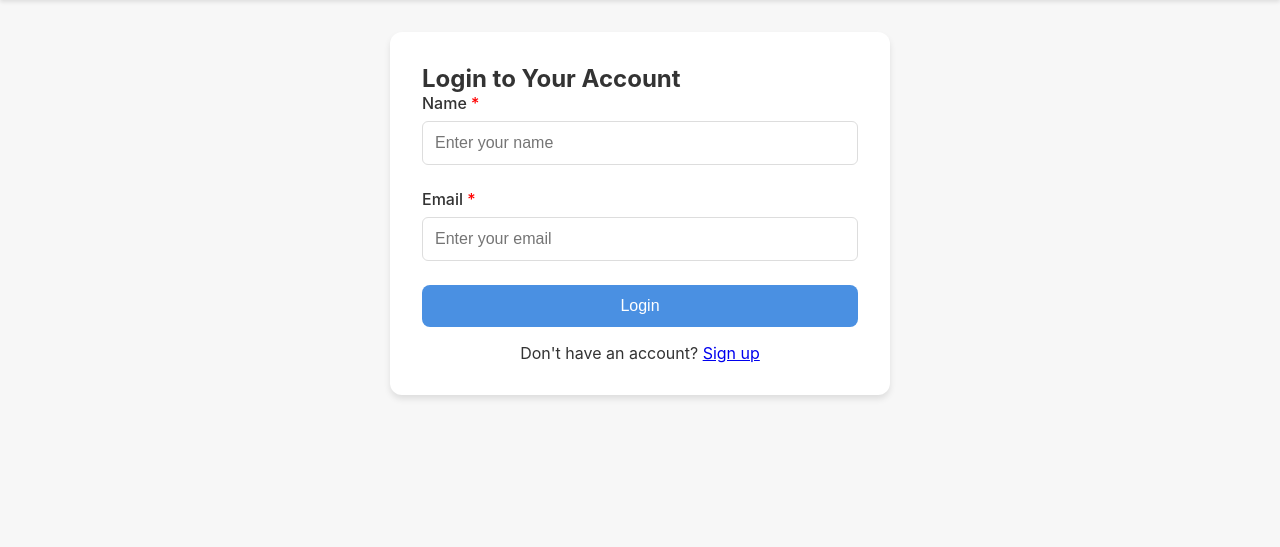
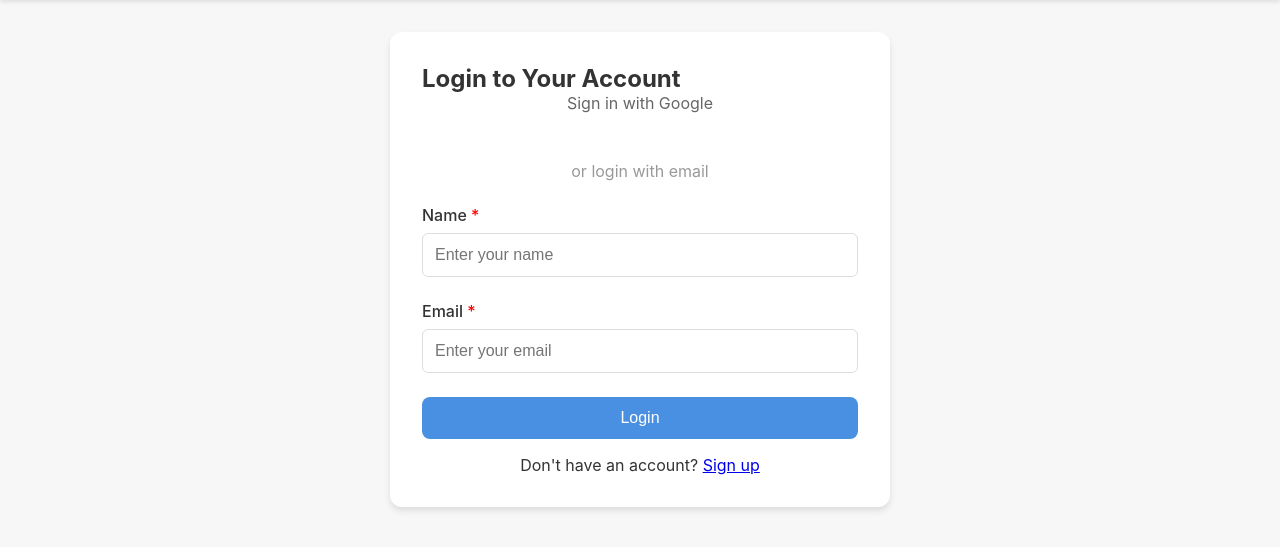
Before and after one commit to Tempest1ss1mo/PawPal, a Flask app: page / in a window 1280 px wide, after a click on "Login". Shown: the part 78-625 px from the top of the page. Run offline with Flask 3, Linux system fonts and the light colour scheme; some libraries are stand-ins or nearby versions.

Commit message:
Revert "fix: Remove Google OAuth buttons due to configuration issues"
This reverts commit b131884dcd2679d63726676734772de7591c18fe.

```diff
--- a/PawPal-Web/templates/index.html
+++ b/PawPal-Web/templates/index.html
@@ -5,6 +5,7 @@
     <meta name="viewport" content="width=device-width, initial-scale=1.0">
     <title>PawPal - Find Trusted Dog Walkers</title>
     <link rel="stylesheet" href="{{ url_for('static', filename='css/style.css') }}">
+    <script src="https://accounts.google.com/gsi/client" async defer></script>
 </head>
 <body>
     <!-- Navigation -->
@@ -96,6 +97,16 @@
             <div class="form-container">
                 <h2>Login to Your Account</h2>
 
+                <!-- Google OAuth2 Login -->
+                <div style="margin-bottom: 2rem; text-align: center;">
+                    <p style="margin-bottom: 1rem; color: #666;">Sign in with Google</p>
+                    <div id="googleSignInButton" style="display: flex; justify-content: center;"></div>
+                </div>
+
+                <div style="text-align: center; margin: 1.5rem 0; color: #999;">
+                    <span style="background: white; padding: 0 1rem;">or login with email</span>
+                </div>
+
                 <form id="loginForm">
                     <div class="form-group">
                         <label>Name <span style="color: red;">*</span></label>
@@ -119,6 +130,16 @@
         <div class="container">
             <div class="form-container">
                 <h2>Create Your Account</h2>
+
+                <!-- Google OAuth2 Signup -->
+                <div style="margin-bottom: 2rem; text-align: center;">
+                    <p style="margin-bottom: 1rem; color: #666;">Sign up with Google</p>
+                    <div id="googleSignUpButton" style="display: flex; justify-content: center;"></div>
+                </div>
+
+                <div style="text-align: center; margin: 1.5rem 0; color: #999;">
+                    <span style="background: white; padding: 0 1rem;">or sign up with email</span>
+                </div>
 
                 <form id="signupForm">
                     <div style="background: #f9f9f9; padding: 20px; border-radius: 8px; margin-bottom: 20px;">
@@ -478,6 +499,10 @@
         </div>
     </div>
 
+    <script>
+        // Pass Google Client ID to JavaScript
+        const GOOGLE_CLIENT_ID = '{{ google_client_id }}';
+    </script>
     <script src="{{ url_for('static', filename='js/main.js') }}"></script>
 </body>
 </html>
```
